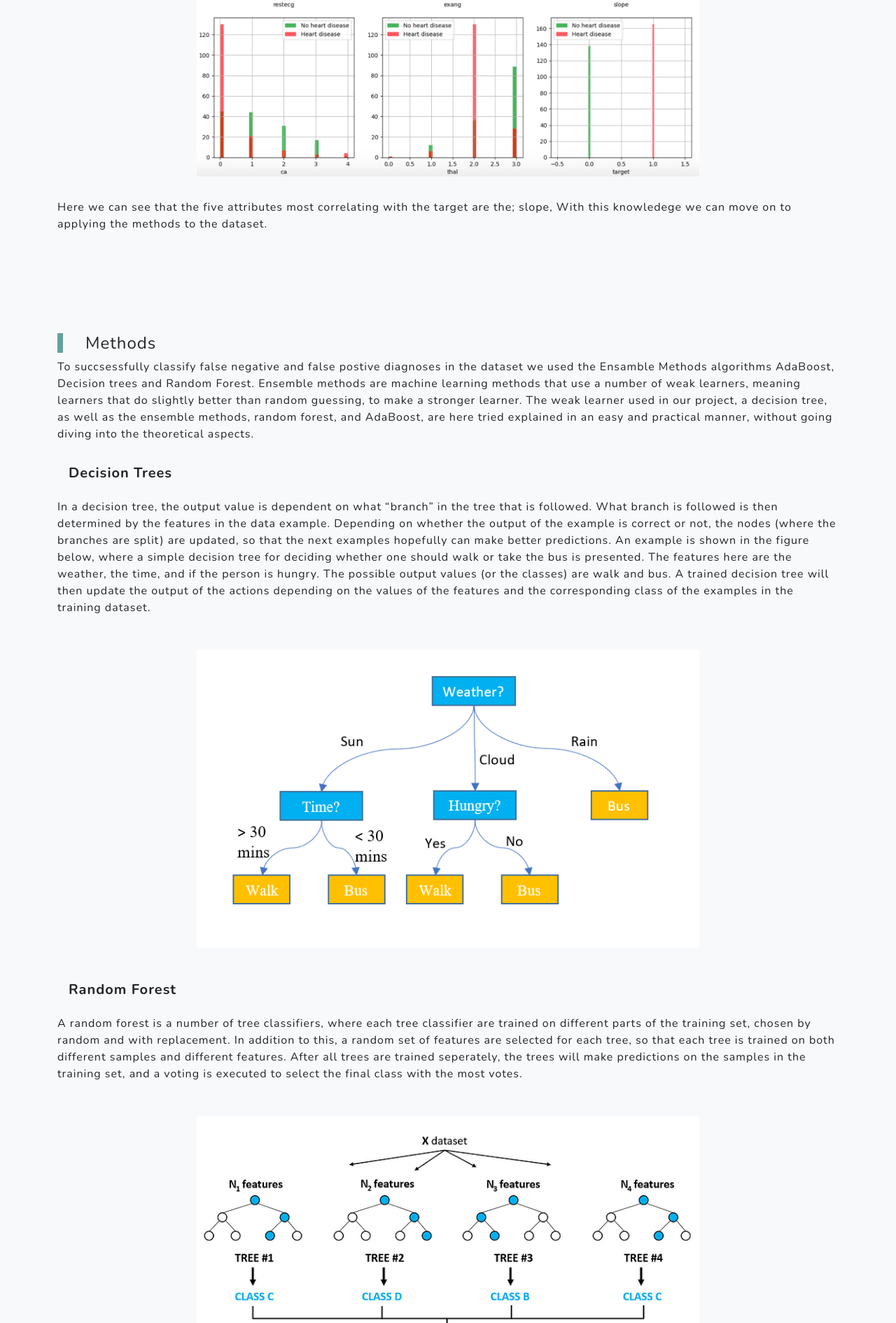
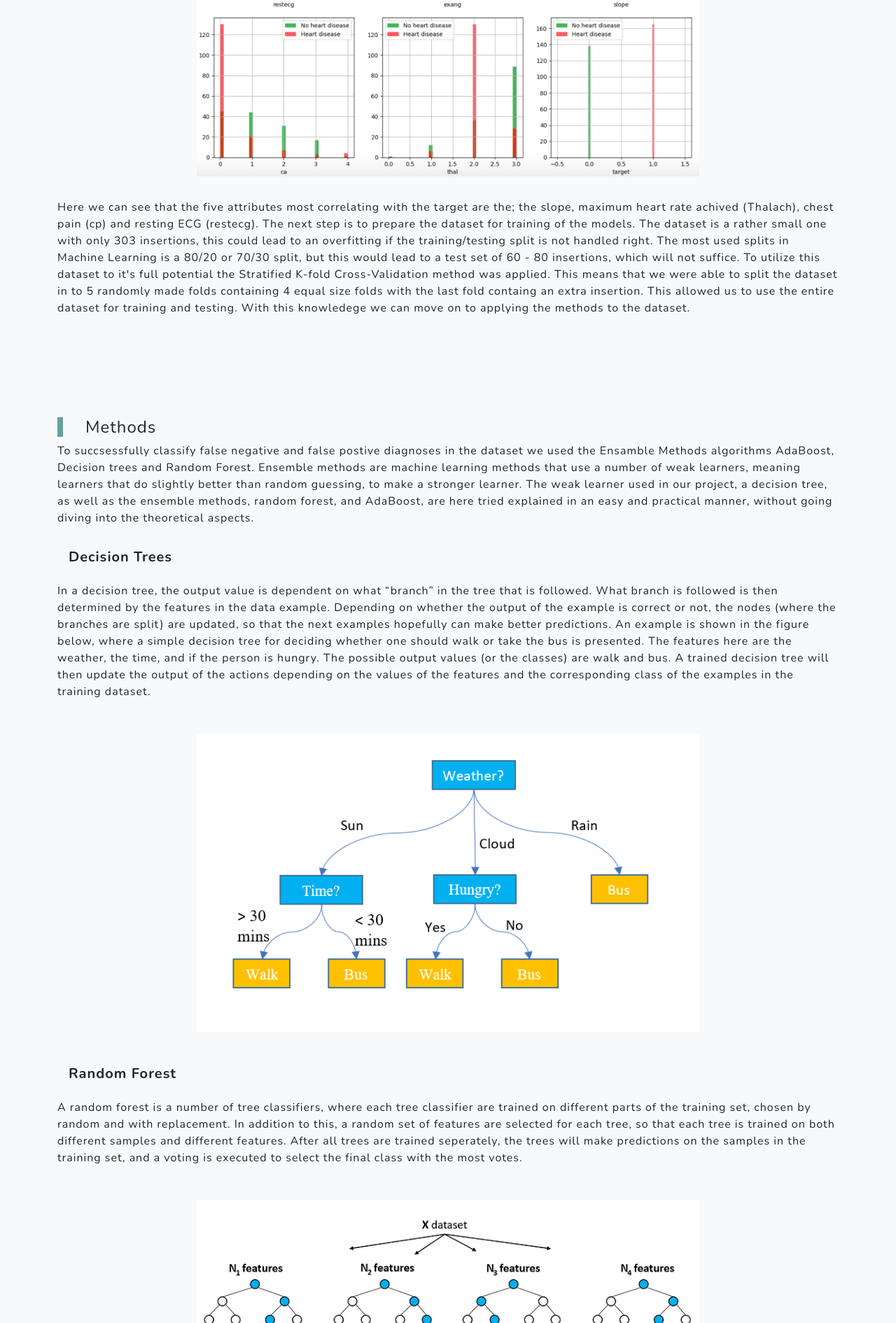
Before and after one commit to Mykle96/ML-TDT4173, a Django app: page /project in a window 1280 px wide. Shown: the part 4610-6500 px from the top of the page at 70% size. Run offline with Django 3.2, Linux system fonts and the light colour scheme; some libraries are stand-ins or nearby versions.

Commit message:
Fixed static files in the project section

```diff
--- a/ml_website/templates/about.html
+++ b/ml_website/templates/about.html
@@ -24,7 +24,7 @@
                           <div class="flip-card-back">
                             <h1 style = "padding-top: 3cm;">Aksel Madslien</h1>
                             <p>ICT and Mechanical Engineering</p>
-                            <p></p>
+                            <p>akselhm@stud.ntnu.no</p>
                           </div>
                         </div>
                       </div>
@@ -39,7 +39,7 @@
                           <div class="flip-card-back">
                             <h1 style = "padding-top: 3cm;">Kasper Kallseter</h1>
                             <p>ICT and Mechanical Engineering</p>
-                            <p></p>
+                            <p>kasperka@stud.ntnu.no</p>
                           </div>
                         </div>
                       </div>
@@ -54,7 +54,7 @@
                       <div class="flip-card-back">
                         <h1 style = "padding-top: 3cm;">Magnus Myklegard</h1>
                         <p>ICT and Mechanical Engineering</p>
-                        <p></p>
+                        <p> magnuscm@stud.ntnu.no</p>
                       </div>
                     </div>
                   </div>
--- a/ml_website/templates/project.html
+++ b/ml_website/templates/project.html
@@ -123,7 +123,11 @@
     margin-right: auto; padding:2rem"/>
 
             <p>
-                Here we can see that the five attributes most correlating with the target are the; slope,
+                Here we can see that the five attributes most correlating with the target are the; the slope, maximum heart rate achived (Thalach), chest pain (cp) and resting ECG (restecg).
+                The next step is to prepare the dataset for training of the models. The dataset is a rather small one with only 303 insertions, this could lead to an overfitting
+                if the training/testing split is not handled right. The most used splits in Machine Learning is a 80/20 or 70/30 split, but  this  would lead to a test set of 60 - 80 insertions,
+                which will not suffice. To utilize this dataset to it's full potential the Stratified K-fold Cross-Validation method was applied. This means that we were able to split the dataset in
+                to 5 randomly made folds containing 4 equal size folds with the last fold containg an extra insertion. This allowed us to use the entire dataset for training and testing.
                 With this knowledege we can move on to applying the methods to the dataset.
             </p>
 
@@ -205,7 +209,7 @@
                 It gives an overview of the models distribution of correct and false classifications, which can be used to calculate the sensitivity and specificity. The models classify patients being either positive (P) or negative (N) for heart disease,
                  and these predictions are either true (T) or false (F) when compared to the real value. Figure shows the confusion matrix for random forest. It had the lowest amount of False positive, and false negative of the models tested.
             </p>
-            <img class="img-fluid" src = "{% static 'theme/assets/img/results.png' %}" alt = "" style = "width:70%; display: block; margin-left: auto;
+            <img class="img-fluid" src = "{% static 'theme/assets/img/Results.png' %}" alt = "" style = "width:70%; display: block; margin-left: auto;
             margin-right: auto; padding:2rem"/>
             <p>
                 According to the results, random forest also performs best at both sensitivity with 83,6%  and specificity with 78,9%. The sensitivity between the best and lowest performing methods varies with around 5%, while the specifity varies is upwards of 7%.
@@ -216,7 +220,6 @@
                 An approach to the sensitivity and specificity is also graphically presented in a Reciever Operator Characteristic (ROC) curve in the figure below, where the false positive rate (FPR) is plotted on the x-axis, and the true positive rate (TPR) is plotted on the y-axis.
                 The closer the curve is to the left wall, the better the sensitivity is, and the closer the curve is to the upper wall, the better the specificity. The AUC measures the area below the curve, hence, an AUC closer to 1 indicates good predictions.
                 An important note is that the values in the ROC curve is based on probabilities, rather than classified values. Hence, the curve may behave sligthly different than the sensitivity and specificity implies.
-                The ROC curves for each fold in the cross validation for all classifiers is attached in the appendix in figure.
             </p>
             <img class="img-fluid" src = "{% static 'theme/assets/img/rocplot.png' %}" alt = "" style = "width:70%; display: block; margin-left: auto;
             margin-right: auto; padding:2rem"/>
@@ -226,16 +229,15 @@
                 There are many possible reasons why random forest proved better results than AdaBoost in this problem. One cause can be possible noise in the dataset. Another reason can be bad tuning of parameters.
             </p>
 
+            <p>
+                With more data and more time the program could be tuned and trained to further increase predictability and accuracy. Since datasets containing medical portfolios are under strict protection of GDPR it will be necesseray to include hospitals in further research.
+                Our program has shown promise and we are confident that machine learning programs, such as this one, are tools that will be vital for the development and improvement of future processes for medical diagnoses.
+            </p>
+
+            <p> Thank you for reading! For any questions please feel free to contact the team.</p>
+
         </div>
 
-    </section>
-    <section class="projects-section bg-light">
-        <div class="container">
-            <div class="featured-text text-center text-lg-left">
-                <h4> Conclusion </h4>
-            </div>
-        </div>
-    </section>
 </body>
 
 {% endblock %}
```
